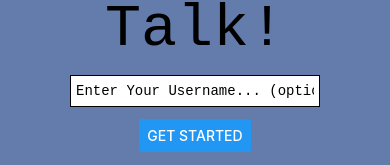
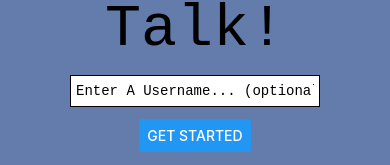
Before and after one commit to em-oly/talk, a React Native app: screen / in a window 390 px wide. Shown: the part 415-580 px from the top of the page. Built offline with nearby package versions, Linux system fonts and the light colour scheme; no server answers; the database is empty.

Commit message:
more fixes

```diff
--- a/components/Home/Home.js
+++ b/components/Home/Home.js
@@ -19,7 +19,7 @@ const Home = ({navigation}, props) => {
                     <TextInput
                                 style={styles.input}
 
-                                placeholder={"Enter Your Username... (optional)"}
+                                placeholder={"Enter A Username... (optional)"}
 
                                 onChangeText={onChangeText}
                                 value={text}
--- a/components/Topic/Topic.js
+++ b/components/Topic/Topic.js
@@ -27,17 +27,16 @@ const Topic = ({ route }) => {
         const commentsPath = "comments/prompt"+listId+"/userComments";
 
         setList([]);
-        console.log("here");
+
         let comments = [];
         const snapshot = await getDocs(collection(db, commentsPath));
         snapshot.forEach((doc) => {
-            console.log("Comment ID: ",doc.id);
+            // console.log("Comment ID: ",doc.id);
             let commentId = doc.id;
             comments.push({...doc.data(), commentId, listId})
         })
         setIsLoading(false);
 
-        console.log("inside getComments: ",comments);
         setList(...listState, comments)
 
     };
@@ -45,17 +44,19 @@ const Topic = ({ route }) => {
 
 
     //Handles textinput and adds new comment to database
-    const addComment = (text, name) => {
+    const addComment = async (text, name) => {
+        let newCommentId = "";
         if (!text) {
             Alert.alert("You entered nothing");
         } else {
             const path = "comments/prompt"+listId+"/userComments/";
-            let newCommentId = "";
-            const newComment = addDoc(collection(db, path), {
+            // let newCommentId = "";
+            const newComment = await addDoc(collection(db, path), {
                 username: username,
                 upvotes: 0,
                 body: text
             });
+            newCommentId = newComment.id;
             setList([...listState, {username: name, upvotes: 0, body: text, commentId: newCommentId, listId: listId}]);
 
         }
```
